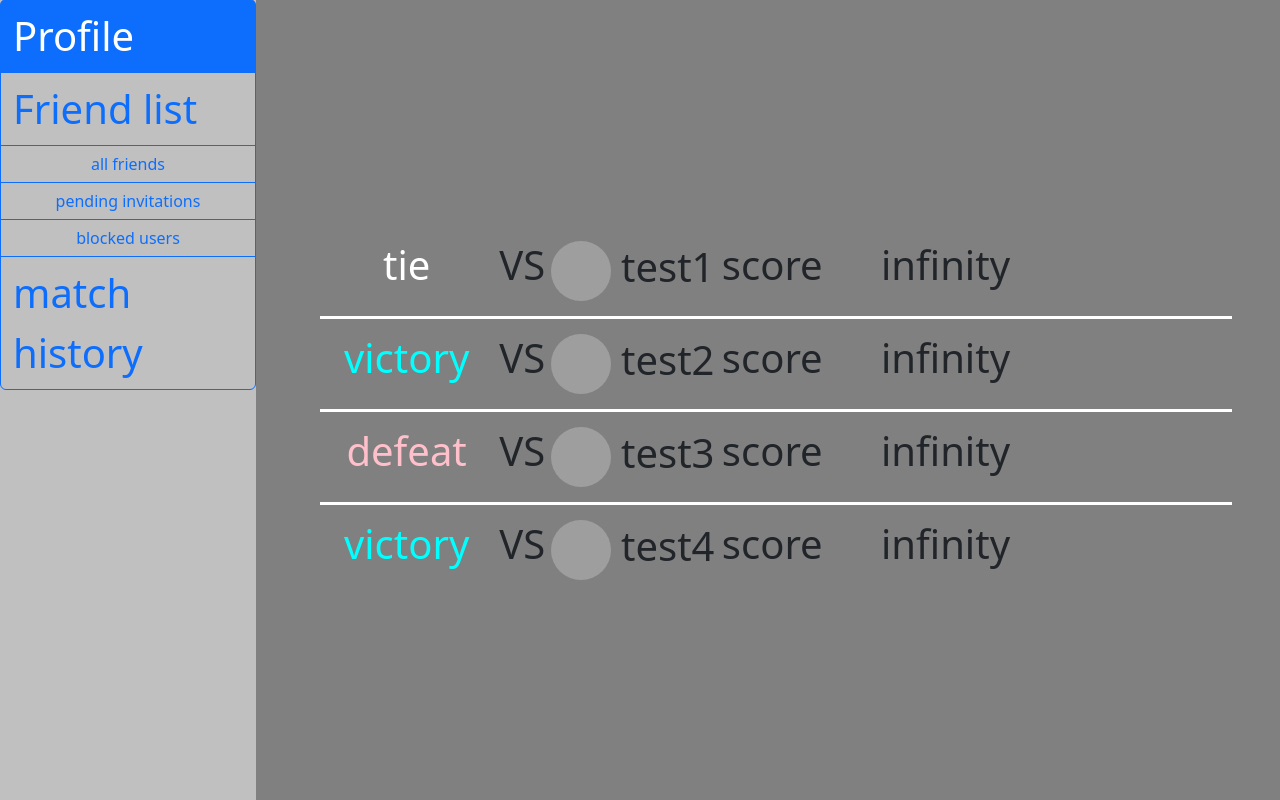
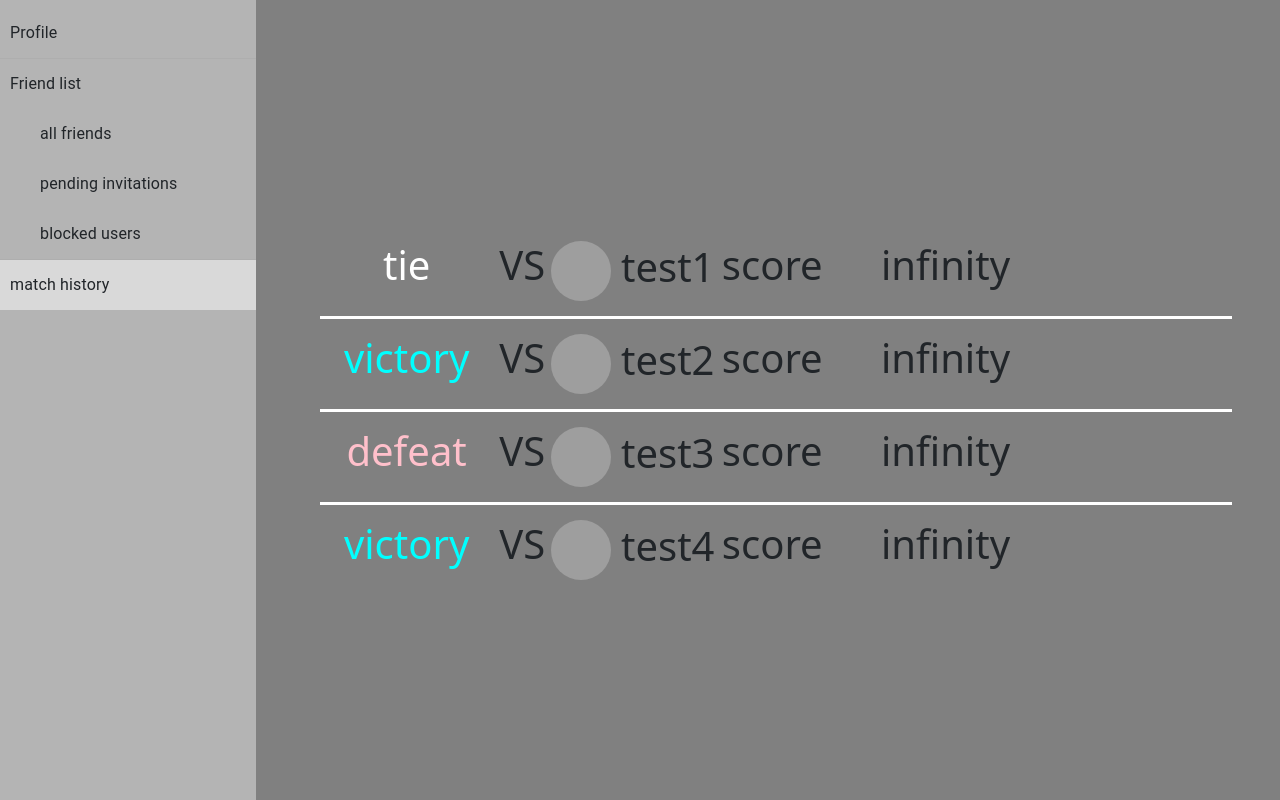
Before and after one commit to Bee-Have/ft_transcendence, a React (Create React App) app in the folder front_end/app/: page /profil/match-history in a window 1280 px wide. Shown: the top 800 px of the page. Built offline with nearby package versions, Linux system fonts and the light colour scheme.

Commit message:
💄 Update menu component.

```diff
--- /dev/null
+++ b/front_end/app/src/components/menu.module.css
@@ -0,0 +1,93 @@
+.Menu {
+	min-width: 100px;
+	position: fixed;
+	top: 0;
+	left: 0;
+	width: 20%;
+	height: 100%;
+	background-color: #b4b4b4;
+}
+
+.MenuItem {
+	width: 100%;
+	height: 50px;
+	/* background-color: #f1f1f1; */
+	border: none;
+	/* border-bottom: 1px solid #d1d1d1; */
+	font-size: 20px;
+	text-align: left;
+	padding-left: 10px;
+}
+
+.MenuButton {
+	width: 100%;
+	height: 50px;
+	/* background-color: #f1f1f1; */
+	border: none;
+	/* border-bottom: 1px solid #d1d1d1; */
+	font-size: 20px;
+	text-align: left;
+	padding-left: 10px;
+}
+
+.MenuButton:hover {
+	background-color: #D9D9D9;
+}
+
+.SelectedMenuButton {
+	width: 100%;
+	height: 50px;
+	/* background-color: #f1f1f1; */
+	border: none;
+	/* border-bottom: 1px solid #d1d1d1; */
+	font-size: 20px;
+	text-align: left;
+	padding-left: 10px;
+
+	background-color: #D9D9D9;
+
+	pointer-events: none;
+	cursor: default;
+}
+
+.SelectedMenuButton:hover {
+	background-color: #D9D9D9;
+	pointer-events: none;
+	cursor: default;
+}
+
+.SubMenuButton {
+	width: 100%;
+	height: 50px;
+	/* background-color: #b9b9b9; */
+	border: none;
+	/* border-bottom: 1px solid #d1d1d1; */
+	font-size: 20px;
+	text-align: left;
+	padding-left: 40px;
+}
+
+.SubMenuButton:hover {
+	background-color: #d1d1d1;
+}
+
+.SelectedSubMenuButton {
+	width: 100%;
+	height: 50px;
+	/* background-color: #b9b9b9; */
+	border: none;
+	/* border-bottom: 1px solid #d1d1d1; */
+	font-size: 20px;
+	text-align: left;
+	padding-left: 40px;
+
+	background-color: #D9D9D9;
+	pointer-events: none;
+	cursor: default;
+}
+
+.SelectedSubMenuButton:hover {
+	background-color: #D9D9D9;
+	pointer-events: none;
+	cursor: default;
+}
--- a/front_end/app/src/components/menu.tsx
+++ b/front_end/app/src/components/menu.tsx
@@ -1,6 +1,15 @@
-import React from 'react';
+import React from "react";
 
-import { useNavigate } from 'react-router-dom';
+import { useNavigate } from "react-router-dom";
+
+import List from "@mui/material/List";
+import ListItem from "@mui/material/ListItem";
+import ListItemButton from "@mui/material/ListItemButton";
+import ListItemText from "@mui/material/ListItemText";
+import Box from "@mui/material/Box";
+import Divider from "@mui/material/Divider";
+
+import styles from "./menu.module.css";
 
 // interface MenuProps {
 //   updateBooleanStates: (statesToUpdate: Record<string, boolean>) => void;
@@ -8,33 +17,115 @@ import { useNavigate } from 'react-router-dom';
 
 // const Menu: React.FC<MenuProps> = ({ updateBooleanStates }) => {
 const Menu: React.FC = () => {
+  //   return (
+  //     <div className="menu">
+  //       <div className="btn-group-vertical w-100" role="group" aria-label="Vertical radio toggle button group">
+  //         <input type="radio" className="btn-check " name="vbtn-radio" id="vbtn-radio1" autoComplete="off" onClick={() => navigate("/profil")} defaultChecked />
+  //         {/* <input type="radio" className="btn-check " name="vbtn-radio" id="vbtn-radio1" autoComplete="off" onClick={() => updateBooleanStates({ showProfil: true, showMenu: true })} defaultChecked /> */}
+  //         <label className="btn btn-outline-primary fs-1 text-start" htmlFor="vbtn-radio1">Profile</label>
+
+  //         <input type="radio" className="btn-check" name="vbtn-radio" id="vbtn-radio2" autoComplete="off" onClick={() => navigate("/profil/friend-list")}/>
+  //         {/* <input type="radio" className="btn-check" name="vbtn-radio" id="vbtn-radio2" autoComplete="off" onClick={() => updateBooleanStates({ showFriendList: true, showMenu: true })}/> */}
+  //         <label className="btn btn-outline-primary fs-1 text-start">Friend list</label>
+
+  //         <input type="radio" className="btn-check" name="vbtn-radio" id="vbtn-radio3" autoComplete="off" onClick={() => navigate("/profil/friend-list")} />
+  //         {/* <input type="radio" className="btn-check" name="vbtn-radio" id="vbtn-radio3" autoComplete="off" onClick={() => updateBooleanStates({ showFriendList: true, showMenu: true })} /> */}
+  //         <label className="btn btn-outline-primary fs-6" htmlFor="vbtn-radio3">all friends</label>
+  //         <input type="radio" className="btn-check" name="vbtn-radio" id="vbtn-radio4" autoComplete="off" onClick={() => navigate("/profil/pending-friend-request")}/>
+  //         {/* <input type="radio" className="btn-check" name="vbtn-radio" id="vbtn-radio4" autoComplete="off" onClick={() => updateBooleanStates({ showPendingList: true, showMenu: true })}/> */}
+  //         <label className="btn btn-outline-primary fs-6" htmlFor="vbtn-radio4">pending invitations</label>
+  //         <input type="radio" className="btn-check" name="vbtn-radio" id="vbtn-radio5" autoComplete="off" onClick={() => navigate("/profil/blocked")} />
+  //         {/* <input type="radio" className="btn-check" name="vbtn-radio" id="vbtn-radio5" autoComplete="off" onClick={() => updateBooleanStates({ showBlockedList: true, showMenu: true })} /> */}
+  //         <label className="btn btn-outline-primary fs-6" htmlFor="vbtn-radio5">blocked users</label>
+
+  //         <input type="radio" className="btn-check" name="vbtn-radio" id="vbtn-radio6" autoComplete="off" onClick={() => navigate("/profil/match-history")} />
+  //         {/* <input type="radio" className="btn-check" name="vbtn-radio" id="vbtn-radio6" autoComplete="off" onClick={() => updateBooleanStates({ showHistoryMatch: true, showMenu: true })} /> */}
+  //         <label className="btn btn-outline-primary fs-1 text-start" htmlFor="vbtn-radio6">match history</label>
+  //     	</div>
+  //   	</div>
+  //   );
+
   const navigate = useNavigate();
+  const [currentPage, setCurrentPage] = React.useState("");
+
+  React.useEffect(() => {
+    const pathname = window.location.pathname.split("/")[2];
+    if (pathname === undefined) setCurrentPage("profil");
+    else setCurrentPage(pathname);
+  }, []);
+
   return (
-    <div className="menu">
-      <div className="btn-group-vertical w-100" role="group" aria-label="Vertical radio toggle button group">
-        <input type="radio" className="btn-check " name="vbtn-radio" id="vbtn-radio1" autoComplete="off" onClick={() => navigate("/profil")} defaultChecked />
-        {/* <input type="radio" className="btn-check " name="vbtn-radio" id="vbtn-radio1" autoComplete="off" onClick={() => updateBooleanStates({ showProfil: true, showMenu: true })} defaultChecked /> */}
-        <label className="btn btn-outline-primary fs-1 text-start" htmlFor="vbtn-radio1">Profile</label>
+    <List
+      component="nav"
+      aria-labelledby="nested-list-subheader"
+      className={styles.Menu}
+    >
+      <ListItemButton
+        onClick={() => navigate("/profil")}
+        defaultChecked
+        className={
+          currentPage === "profil"
+            ? styles.SelectedMenuButton
+            : styles.MenuButton
+        }
+      >
+        <ListItemText primary="Profile" />
+      </ListItemButton>
 
-        <input type="radio" className="btn-check" name="vbtn-radio" id="vbtn-radio2" autoComplete="off" onClick={() => navigate("/profil/friend-list")}/>
-        {/* <input type="radio" className="btn-check" name="vbtn-radio" id="vbtn-radio2" autoComplete="off" onClick={() => updateBooleanStates({ showFriendList: true, showMenu: true })}/> */}
-        <label className="btn btn-outline-primary fs-1 text-start">Friend list</label>
+      <Divider />
 
-        <input type="radio" className="btn-check" name="vbtn-radio" id="vbtn-radio3" autoComplete="off" onClick={() => navigate("/profil/friend-list")} />
-        {/* <input type="radio" className="btn-check" name="vbtn-radio" id="vbtn-radio3" autoComplete="off" onClick={() => updateBooleanStates({ showFriendList: true, showMenu: true })} /> */}
-        <label className="btn btn-outline-primary fs-6" htmlFor="vbtn-radio3">all friends</label>
-        <input type="radio" className="btn-check" name="vbtn-radio" id="vbtn-radio4" autoComplete="off" onClick={() => navigate("/profil/pending-friend-request")}/>
-        {/* <input type="radio" className="btn-check" name="vbtn-radio" id="vbtn-radio4" autoComplete="off" onClick={() => updateBooleanStates({ showPendingList: true, showMenu: true })}/> */}
-        <label className="btn btn-outline-primary fs-6" htmlFor="vbtn-radio4">pending invitations</label>
-        <input type="radio" className="btn-check" name="vbtn-radio" id="vbtn-radio5" autoComplete="off" onClick={() => navigate("/profil/blocked")} />
-        {/* <input type="radio" className="btn-check" name="vbtn-radio" id="vbtn-radio5" autoComplete="off" onClick={() => updateBooleanStates({ showBlockedList: true, showMenu: true })} /> */}
-        <label className="btn btn-outline-primary fs-6" htmlFor="vbtn-radio5">blocked users</label>
+      <ListItem className={styles.MenuItem}>
+        <ListItemText primary="Friend list" />
+      </ListItem>
 
-        <input type="radio" className="btn-check" name="vbtn-radio" id="vbtn-radio6" autoComplete="off" onClick={() => navigate("/profil/match-history")} />
-        {/* <input type="radio" className="btn-check" name="vbtn-radio" id="vbtn-radio6" autoComplete="off" onClick={() => updateBooleanStates({ showHistoryMatch: true, showMenu: true })} /> */}
-        <label className="btn btn-outline-primary fs-1 text-start" htmlFor="vbtn-radio6">match history</label>
-    	</div>
-  	</div>
+      <Box>
+        <List component="div" disablePadding>
+          <ListItemButton
+            className={
+              currentPage === "friend-list"
+                ? styles.SelectedSubMenuButton
+                : styles.SubMenuButton
+            }
+            onClick={() => navigate("/profil/friend-list")}
+          >
+            <ListItemText primary="all friends" />
+          </ListItemButton>
+          <ListItemButton
+            className={
+              currentPage === "pending-friend-request"
+                ? styles.SelectedSubMenuButton
+                : styles.SubMenuButton
+            }
+            onClick={() => navigate("/profil/pending-friend-request")}
+          >
+            <ListItemText primary="pending invitations" />
+          </ListItemButton>
+          <ListItemButton
+            className={
+              currentPage === "blocked"
+                ? styles.SelectedSubMenuButton
+                : styles.SubMenuButton
+            }
+            onClick={() => navigate("/profil/blocked")}
+          >
+            <ListItemText primary="blocked users" />
+          </ListItemButton>
+        </List>
+      </Box>
+
+      <Divider />
+
+      <ListItemButton
+        onClick={() => navigate("/profil/match-history")}
+        className={
+          currentPage === "match-history"
+            ? styles.SelectedMenuButton
+            : styles.MenuButton
+        }
+      >
+        <ListItemText primary="match history" />
+      </ListItemButton>
+    </List>
   );
 };
 
```
